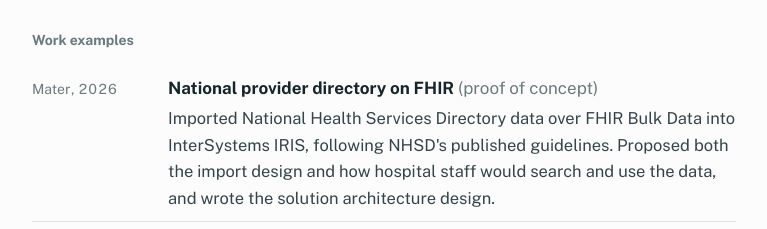
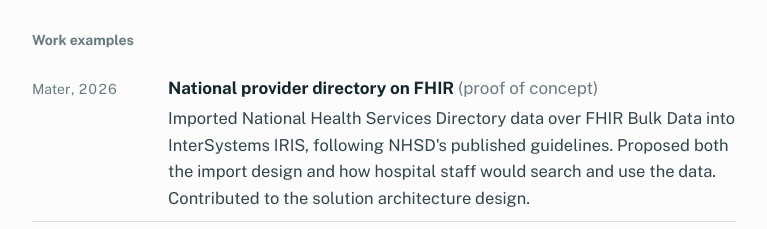
Before and after one commit to aaron9902/portfolio, a plain HTML site: page index.html in a window 1280 px wide. Shown: the part 865-1094 px from the top of the page, without its empty margins (256-1023 px from the left). Drawn offline with nearby package versions, Linux system fonts and the light colour scheme.

Commit message:
Reword proof of concept and design document lines
Co-Authored-By: Claude Fable 5.2 <noreply@anthropic.com>
Claude-Session: https://claude.ai/code/session_01BDv2u79vmA6QrJq9nnub3A

```diff
--- a/index.html
+++ b/index.html
@@ -91,7 +91,7 @@
     <div class="left">Mater, 2026</div>
     <div>
       <h3>National provider directory on FHIR <span>(proof of concept)</span></h3>
-      <p>Imported National Health Services Directory data over FHIR Bulk Data into InterSystems IRIS, following NHSD's published guidelines. Proposed both the import design and how hospital staff would search and use the data, and wrote the solution architecture design.</p>
+      <p>Imported National Health Services Directory data over FHIR Bulk Data into InterSystems IRIS, following NHSD's published guidelines. Proposed both the import design and how hospital staff would search and use the data. Contributed to the solution architecture design.</p>
     </div>
   </div>
   <div class="row">
```
Also changed, not shown: 1 other file.
